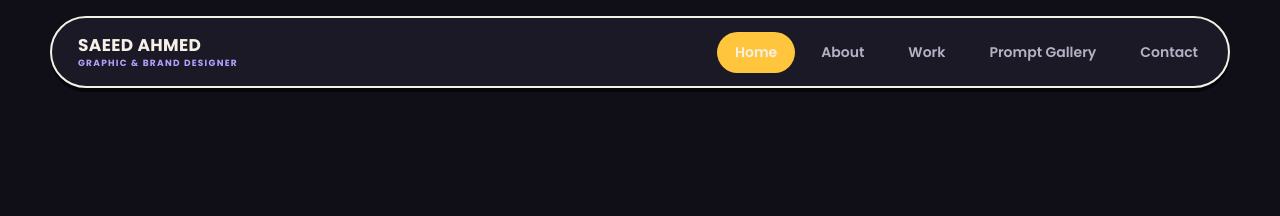
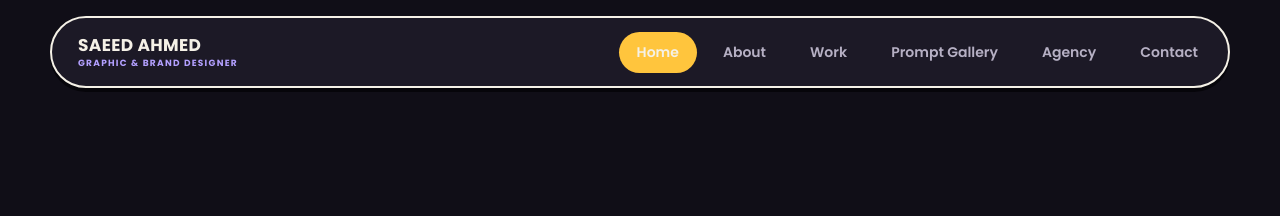
Before and after one commit to saeedahmed-09/saeedahmed-09.github.io, a plain HTML site: page index.html in a window 1280 px wide. Shown: the top 216 px of the page. Drawn offline with Linux system fonts and the light colour scheme.

Commit message:
Add Agency navigation and brand portfolio styling

```diff
--- a/index.html
+++ b/index.html
@@ -18,6 +18,7 @@
       <a href="about.html">About</a>
       <a href="work.html">Work</a>
              <a href="ai-shots.html">Prompt Gallery</a>
+      <a href="agency.html">Agency</a>
       <a href="contact.html">Contact</a>
     </nav>
     <button class="nav-toggle" aria-label="Toggle menu">☰</button>
@@ -179,6 +180,7 @@
       <a href="about.html">About</a>
       <a href="work.html">Work</a>
                    <a href="ai-shots.html">Prompt Gallery</a>
+      <a href="agency.html">Agency</a>
       <a href="contact.html">Contact</a>
     </div>
     <div class="footer-col">
```
